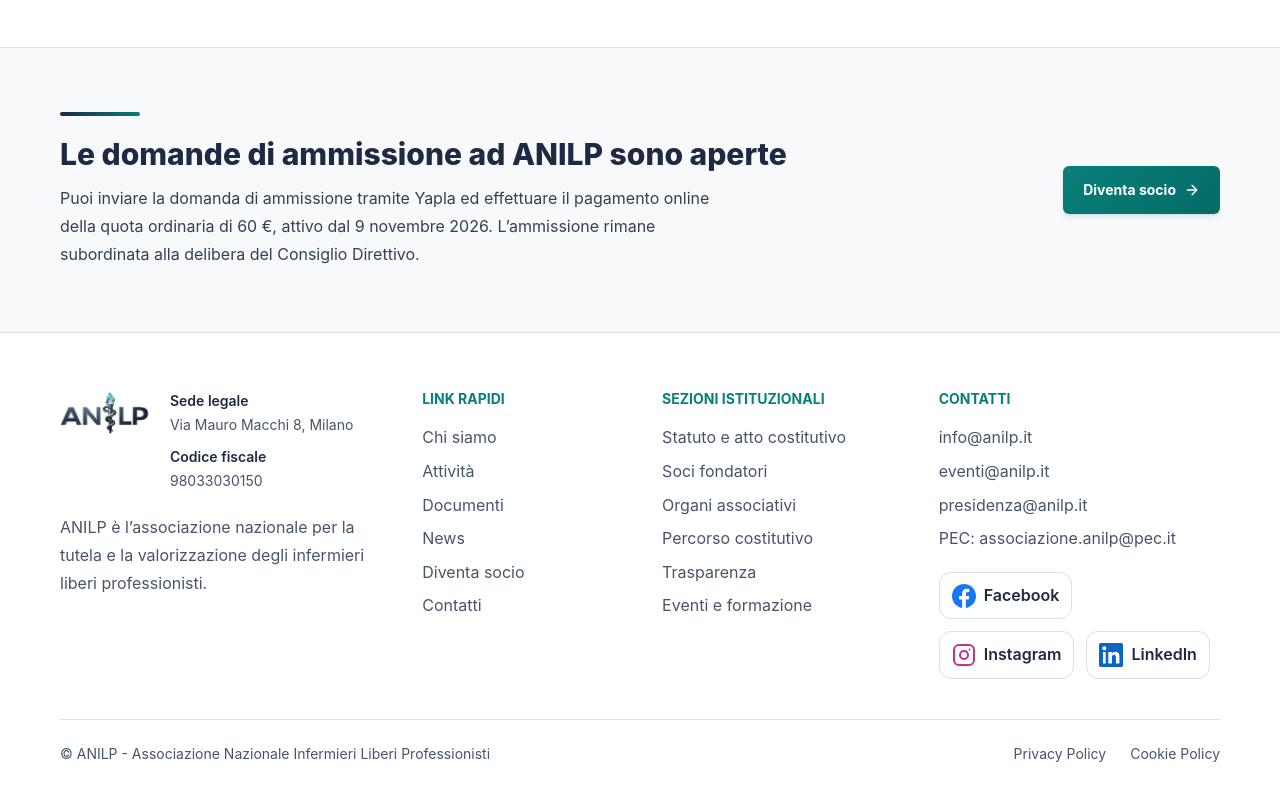
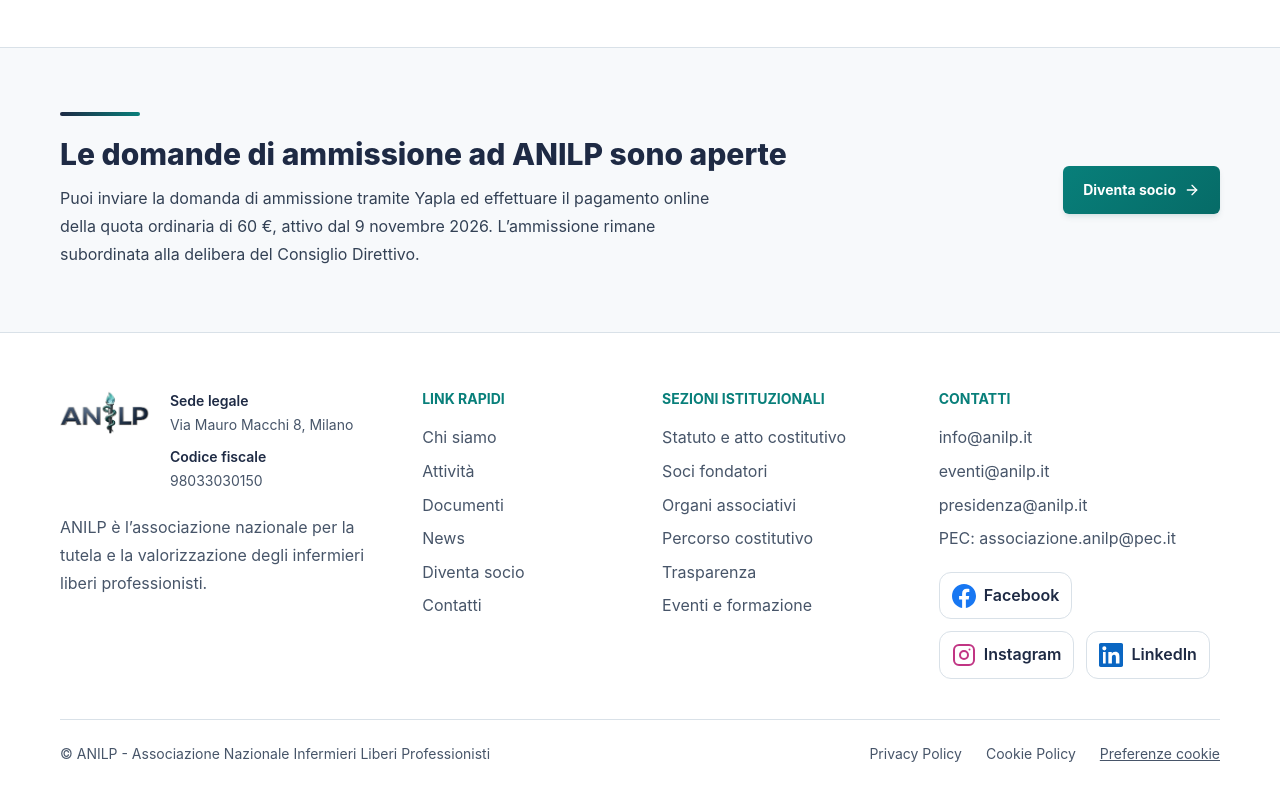
Before and after one commit to Mirkus-84/anilp-website, a React (Vite) app: page / in a window 1280 px wide. Shown: the part 4274-5074 px from the top of the page. Built offline with nearby package versions, Linux system fonts and the light colour scheme; a web font is replaced by a local one.

Commit message:
Provide permanent consent preference control

```diff
--- a/src/components/Footer.tsx
+++ b/src/components/Footer.tsx
@@ -67,6 +67,7 @@ export function Footer() {
         <nav aria-label="Informative legali" className="flex flex-wrap gap-x-6 gap-y-2">
           <Link to="/privacy-policy" className="transition hover:text-[#066B67]">Privacy Policy</Link>
           <Link to="/cookie-policy" className="transition hover:text-[#066B67]">Cookie Policy</Link>
+          <button type="button" className="text-left underline hover:text-[#066B67]" onClick={() => window.dispatchEvent(new Event('anilp-cookie-settings'))}>Preferenze cookie</button>
         </nav>
       </div>
     </footer>
```
